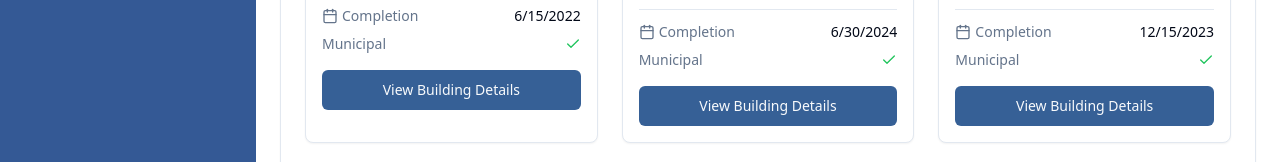
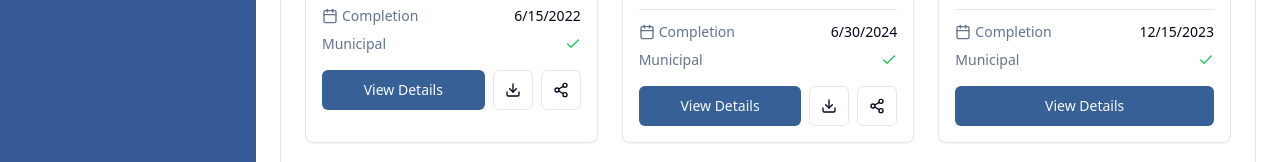
Before and after one commit to khash-13/estate-flow-nexus, a React (Vite) app: page /properties in a window 1280 px wide. Shown: the part 638-800 px from the top of the page. Built offline with nearby package versions, Linux system fonts and the light colour scheme; sample sign-in values are in the browser's storage.

Commit message:
feat: Add brochure download and share buttons to property cards

```diff
--- a/src/pages/Properties.tsx
+++ b/src/pages/Properties.tsx
@@ -6,7 +6,7 @@ import { Input } from "@/components/ui/input";
 import { Select, SelectContent, SelectItem, SelectTrigger, SelectValue } from "@/components/ui/select";
 import { Button } from "@/components/ui/button";
 import { Badge } from "@/components/ui/badge";
-import { Building2, Filter, Search, MapPin, Home, SlidersHorizontal, X, Calendar, Check, Plus, Pencil, Trash2 } from "lucide-react";
+import { Building2, Filter, Search, MapPin, Home, SlidersHorizontal, X, Calendar, Check, Plus, Pencil, Trash2, Download, Share2 } from "lucide-react";
 import { useAuth } from "@/contexts/AuthContext";
 import { Building } from "@/types/building";
 import { formatIndianCurrency } from "@/lib/formatCurrency";
@@ -29,7 +29,7 @@ const sampleBuildings: Building[] = [
     description: "Luxury apartment complex in the heart of downtown",
     municipalPermission: true,
     thumbnailUrl: "https://images.unsplash.com/photo-1486406146926-c627a92ad1ab?ixlib=rb-4.0.3&ixid=M3wxMjA3fDB8MHxwaG90by1wYWdlfHx8fGVufDB8fHx8fA%3D%3D&auto=format&fit=crop&w=600&q=80",
-    brochureUrl: null
+    brochureUrl: "https://example.com/brochures/skyline-towers.pdf"
   },
   {
     id: "2",
@@ -44,7 +44,7 @@ const sampleBuildings: Building[] = [
     description: "Modern apartments with park views",
     municipalPermission: true,
     thumbnailUrl: "https://images.unsplash.com/photo-1564013434775-f71db0030976?ixlib=rb-4.0.3&ixid=M3wxMjA3fDB8MHxwaG90by1wYWdlfHx8fGVufDB8fHx8fA%3D%3D&auto=format&fit=crop&w=600&q=80",
-    brochureUrl: null
+    brochureUrl: "https://example.com/brochures/parkview-residences.pdf"
   },
   {
     id: "3",
@@ -356,14 +356,52 @@ const Properties = () => {
                           ) : (
                             <X className="h-4 w-4 text-red-500" />
                           )}
-                        </div>
                       </div>
+                    </div>
 
-                      <Button className="w-full mt-4">
-                        View Building Details
+                    <div className="flex gap-2 mt-4">
+                      <Button className="flex-1" onClick={() => navigate(`/properties/building/${building.id}`)}>
+                        View Details
                       </Button>
-                    </CardContent>
-                  </Card>
+                      {building.brochureUrl && (
+                        <>
+                          <Button
+                            variant="outline"
+                            size="icon"
+                            asChild
+                            onClick={(e) => e.stopPropagation()}
+                          >
+                            <a href={building.brochureUrl} target="_blank" rel="noopener noreferrer" download>
+                              <Download className="h-4 w-4" />
+                            </a>
+                          </Button>
+                          <Button
+                            variant="outline"
+                            size="icon"
+                            onClick={(e) => {
+                              e.stopPropagation();
+                              if (navigator.share && building.brochureUrl) {
+                                navigator.share({
+                                  title: `${building.projectName} Brochure`,
+                                  text: `Check out the brochure for ${building.projectName}`,
+                                  url: building.brochureUrl,
+                                }).catch(() => {
+                                  navigator.clipboard.writeText(building.brochureUrl);
+                                  toast.success("Brochure link copied to clipboard");
+                                });
+                              } else if (building.brochureUrl) {
+                                navigator.clipboard.writeText(building.brochureUrl);
+                                toast.success("Brochure link copied to clipboard");
+                              }
+                            }}
+                          >
+                            <Share2 className="h-4 w-4" />
+                          </Button>
+                        </>
+                      )}
+                    </div>
+                  </CardContent>
+                </Card>
                 ))}
               </div>
 
```
